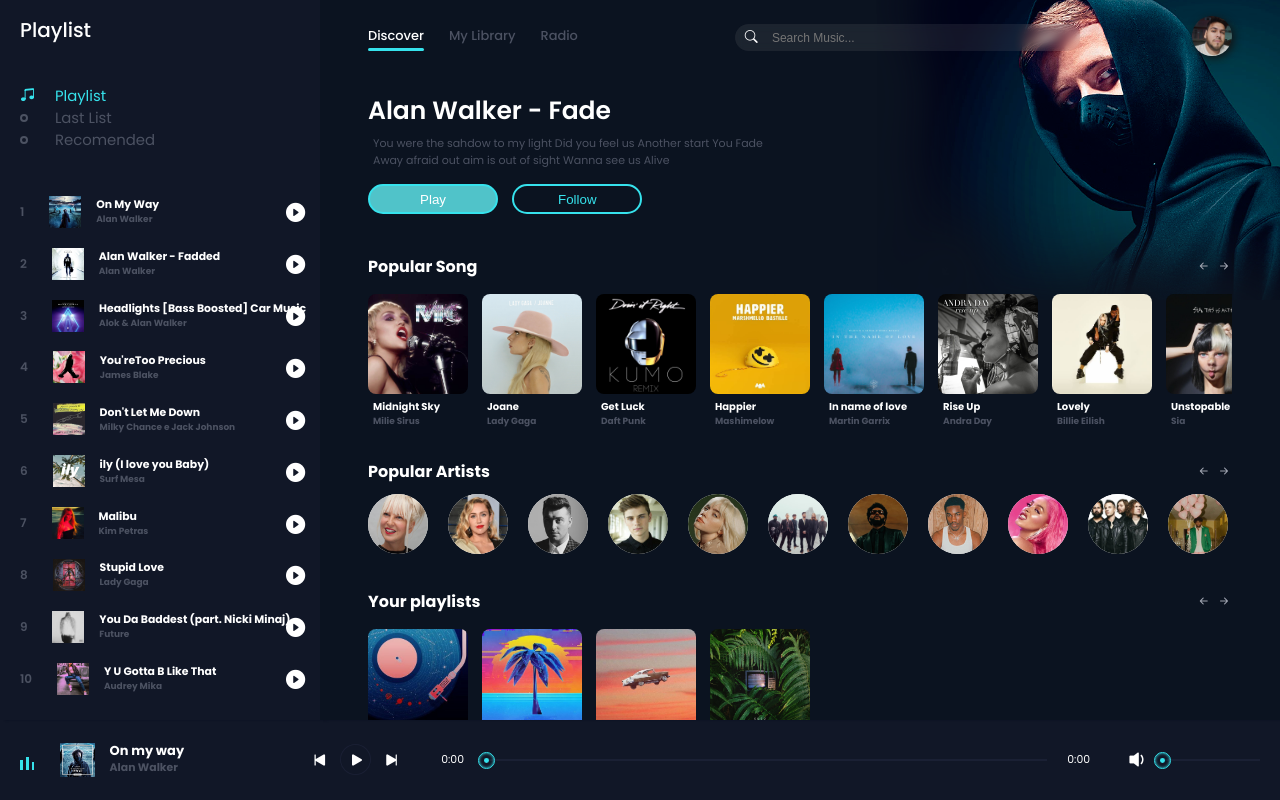
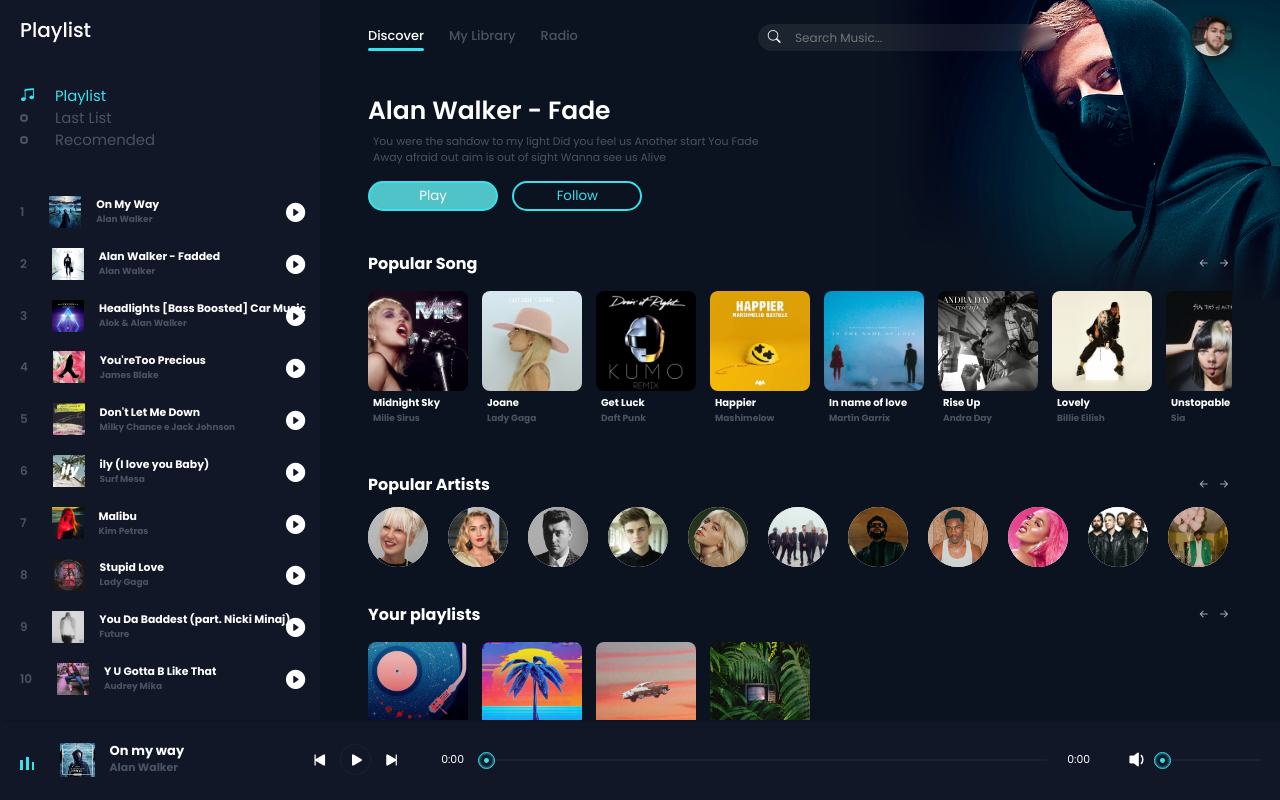
Before and after one commit to magominimalista/musicwebsite, a plain HTML site: page index.html in a window 1280 px wide. Drawn offline with nearby package versions, Linux system fonts and the light colour scheme.

Commit message:
Correções no CSS

```diff
--- a/public/css/layout.css
+++ b/public/css/layout.css
@@ -1,7 +1,6 @@
 header {
     width: 100%;
     height: 100%;
-    /* border: 1px solid var(--white); */
     display: flex;
     flex-wrap: wrap;
     overflow: hidden;
--- a/public/css/main.content.css
+++ b/public/css/main.content.css
@@ -1,31 +1,31 @@
 header .song_side .content {
     width: 90%;
-    margin: 20px auto 40px auto;
+    margin: 1.25rem auto 2.5rem auto;
 }
 
 header .song_side .content h1 {
-    font-size: 25px;
+    font-size: 1.56rem;
     font-weight: 600;
 }
 
 header .song_side .content p {
-    font-size: 11px;
+    font-size: 0.68rem;
     font-weight: 400;
     color: var(--gray-300);
-    margin: 5px;
+    margin: 0.31rem;
 }
 
 header .song_side .content .buttons {
-    margin-top: 15px;
+    margin-top: 0.93rem;
 }
 
 header .song_side .content .buttons button {
-    width: 130px;
-    height: 30px;
-    margin-right: 10px;
+    width: 8.125rem;
+    height: 1.875rem;
+    margin-right: 0.625rem;
     border: 2px solid var(--lighBlue-500);
     outline: none;
-    border-radius: 20px;
+    border-radius: 1.25rem;
     background: var(--lighBlue-600);
     color: var(--white);
     cursor: pointer;
--- a/public/css/main.nav.css
+++ b/public/css/main.nav.css
@@ -55,7 +55,8 @@
 
 header .song_side nav .search {
     position: relative;
-    width: 40%;
+    min-width: 30%;
+    max-width: 40%;
     padding: 1px 10px;
     border-radius: 1.25rem;
 }
@@ -81,6 +82,7 @@
     outline: none;
     border: none;
     padding: 0px 10px;
+    width: 75%;
     color: var(--white);
     font-size: 0.75rem;
 }
--- a/public/css/main.popularartist.css
+++ b/public/css/main.popularartist.css
@@ -2,8 +2,8 @@
     width: 90%;
     height: auto;
     margin: auto;
-    margin-top: 15px;
-    margin-bottom: 35px;
+    margin-top: 0.93rem;
+    margin-bottom: 2.18rem;
 }
 
 header .song_side .popular_artists .h4 {
@@ -25,7 +25,7 @@
 header .song_side .popular_artists .item {
     width: 100%;
     height: auto;
-    margin-top: 10px;
+    margin-top: 0.625rem;
     display: flex;
     overflow-x: auto;
     scroll-behavior: smooth;
@@ -39,11 +39,11 @@
 header .song_side .popular_artists .item li {
     list-style-type: none;
     position: relative;
-    min-width: 60px;
-    height: 60px;
+    min-width: 3.75rem;
+    height: 3.75rem;
     background: var(--white);
     border-radius: 50%;
-    margin-right: 20px;
+    margin-right: 1.25rem;
     cursor: pointer;
 }
 
--- a/public/css/main.popularsong.css
+++ b/public/css/main.popularsong.css
@@ -2,7 +2,7 @@
     width: 90%;
     height: auto;
     margin: auto;
-    margin-top: 15px;
+    margin-top: 0.93rem;
 }
 
 header .song_side .popular_song .h4 {
@@ -23,8 +23,8 @@
 
 header .song_side .popular_song .pop_song {
     width: 100%;
-    height: 150px;
-    margin-top: 15px;
+    height: 10.4rem;
+    margin-top: 0.93rem;
     display: flex;
     overflow-x: auto;
     scroll-behavior: smooth;
@@ -36,15 +36,11 @@
 
 header .song_side .popular_song .pop_song li {
     min-width: 100px;
-    height: 140px;
+    height: 10rem;
     list-style-type: none;
-    margin-right: 14px;
+    margin-right: 0.875rem;
     transition: .3s linear;
-    border-radius: 0 0 8px 8px;
-}
-
-header .song_side .popular_song .pop_song li:hover {
-    background: var(--transition-100);
+    border-radius: 8px;
 }
 
 header .song_side .popular_song .pop_song li .img_play {
@@ -64,7 +60,7 @@
 
 header .song_side .popular_song .pop_song li .img_play .bi {
     position: absolute;
-    font-size: 30px;
+    font-size: 1.875rem;
     cursor: pointer;
     transition: .3s linear;
     opacity: 0;
@@ -76,8 +72,8 @@
 
 header .song_side .popular_song .pop_song li h5 {
     padding: 5px 0px 0px 5px;
-    line-height: 15px;
-    font-size: 10px;
+    line-height: 0.93rem;
+    font-size: 0.625rem;
 }
 
 header .song_side .popular_song .pop_song li h5 .subtitle {
--- a/public/css/style.css
+++ b/public/css/style.css
@@ -23,6 +23,10 @@
     --transition-200: rgb(184, 184, 184, .1);
 }
 
+:focus {
+    outline: transparent;
+}
+
 * {
     padding: 0;
     margin: 0;
@@ -33,8 +37,18 @@
     width: 100%;
     height: 100vh;
     background-color: var(--gray-800);
-    font-family: 'Poppins', sans-serif;
     display: flex;
     align-items: center;
     justify-content: center;
+    -webkit-font-smoothing: antialiased;
 }
+
+body, input, textarea, button {
+    font-family: 'Poppins', sans-serif;
+}
+
+@media (max-width: 800px) {
+    html {
+        font-size: 80%;
+    }
+}
```
